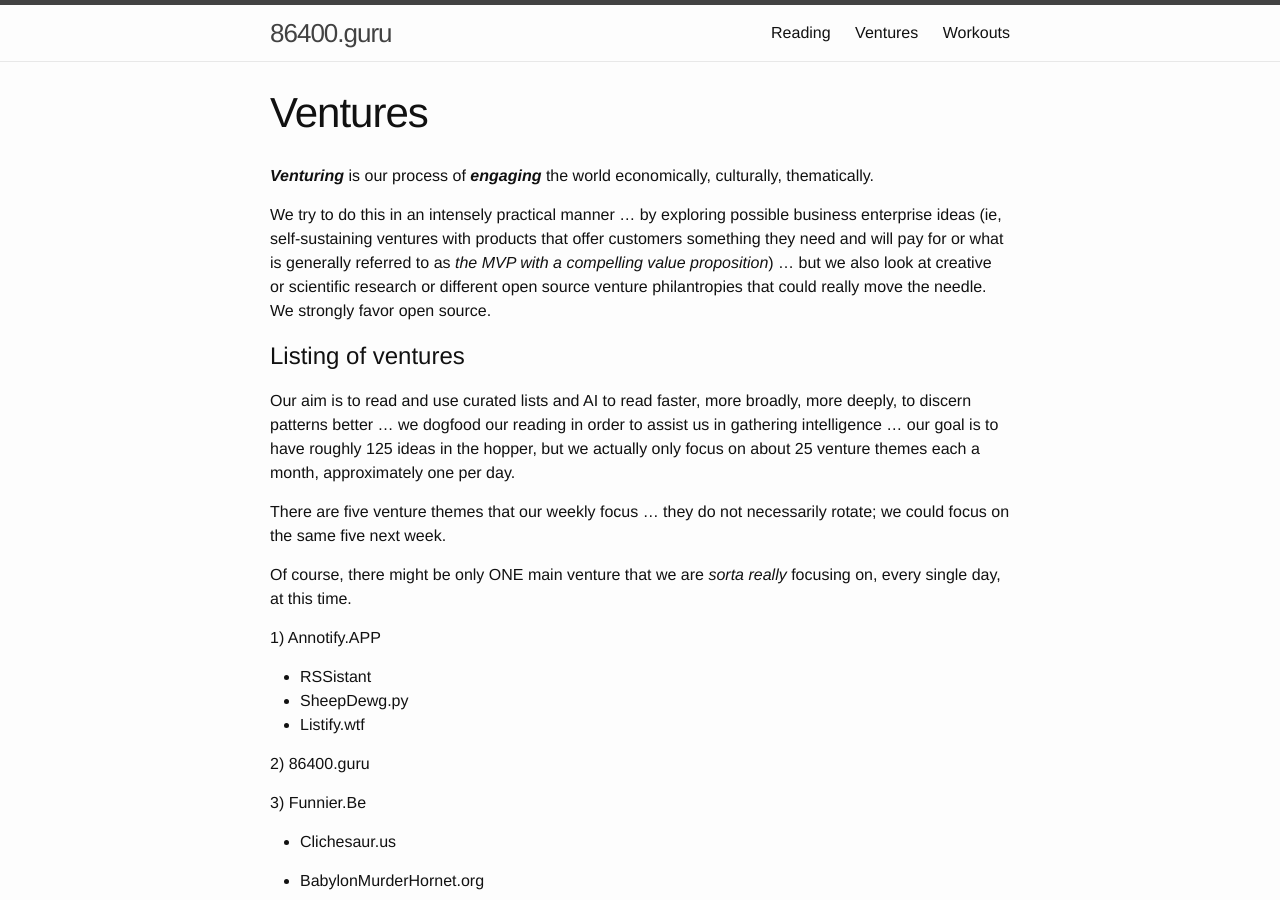
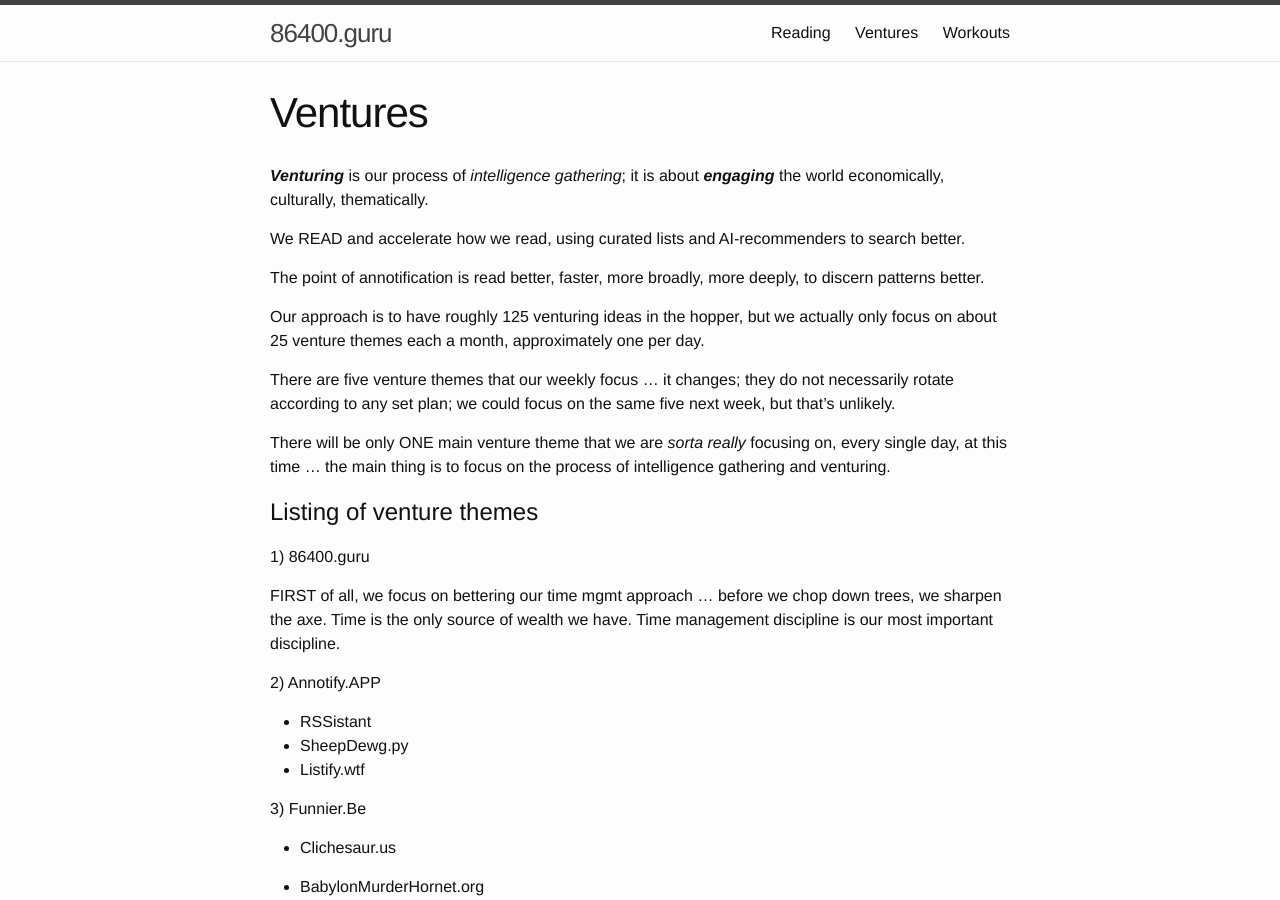
Before and after one commit to plyp-us/plyp-us.github.io, a Jekyll site: the page built from Ventures.md, in a window 1280 px wide and 900 px high. Built offline with Jekyll 4.4.1, drawn with Linux system fonts in a browser that asks for light colours.

Commit message:
Update Ventures.md

```diff
--- a/Ventures.md
+++ b/Ventures.md
@@ -5,25 +5,31 @@ permalink: /Ventures/
 ---
 
 
-***Venturing*** is our process of ***engaging*** the world economically, culturally, thematically.
+***Venturing*** is our process of *intelligence gathering*; it is about ***engaging*** the world economically, culturally, thematically.
 
-We try to do this in an intensely practical manner ... by exploring possible business enterprise ideas (ie, self-sustaining ventures with products that offer customers something they need and will pay for or what is generally referred to as *the MVP with a compelling value proposition*) ... but we also look at creative or scientific research or different open source venture philantropies that could really move the needle.  We strongly favor open source.
+We READ and accelerate how we read, using curated lists and AI-recommenders to search better.
 
-# Listing of ventures
+The point of annotification is read better, faster, more broadly, more deeply, to discern patterns better.
 
-Our aim is to read and use curated lists and AI to read faster, more broadly, more deeply, to discern patterns better ... we dogfood our reading in order to assist us in gathering intelligence ... our goal is to have roughly 125 ideas in the hopper, but we actually only focus on about 25 venture themes each a month, approximately one per day.
+Our approach is to have roughly 125 venturing ideas in the hopper, but we actually only focus on about 25 venture themes each a month, approximately one per day.
 
-There are five venture themes that our weekly focus ... they do not necessarily rotate; we could focus on the same five next week.
+There are five venture themes that our weekly focus ... it changes; they do not necessarily rotate according to any set plan; we could focus on the same five next week, but that's unlikely.
 
-Of course, there might be only ONE main venture that we are *sorta really* focusing on, every single day, at this time.
+There will be only ONE main venture theme that we are *sorta really* focusing on, every single day, at this time ... the main thing is to focus on the process of intelligence gathering and venturing.
 
-1) Annotify.APP
+
+# Listing of venture themes
+
+
+1) 86400.guru
+
+FIRST of all, we focus on bettering our time mgmt approach ... before we chop down trees, we sharpen the axe. Time is the only source of wealth we have. Time management discipline is our most important discipline.
+
+2) Annotify.APP
 
 * RSSistant
 * SheepDewg.py
 * Listify.wtf
-
-2) 86400.guru
 
 3) Funnier.Be
 
```
